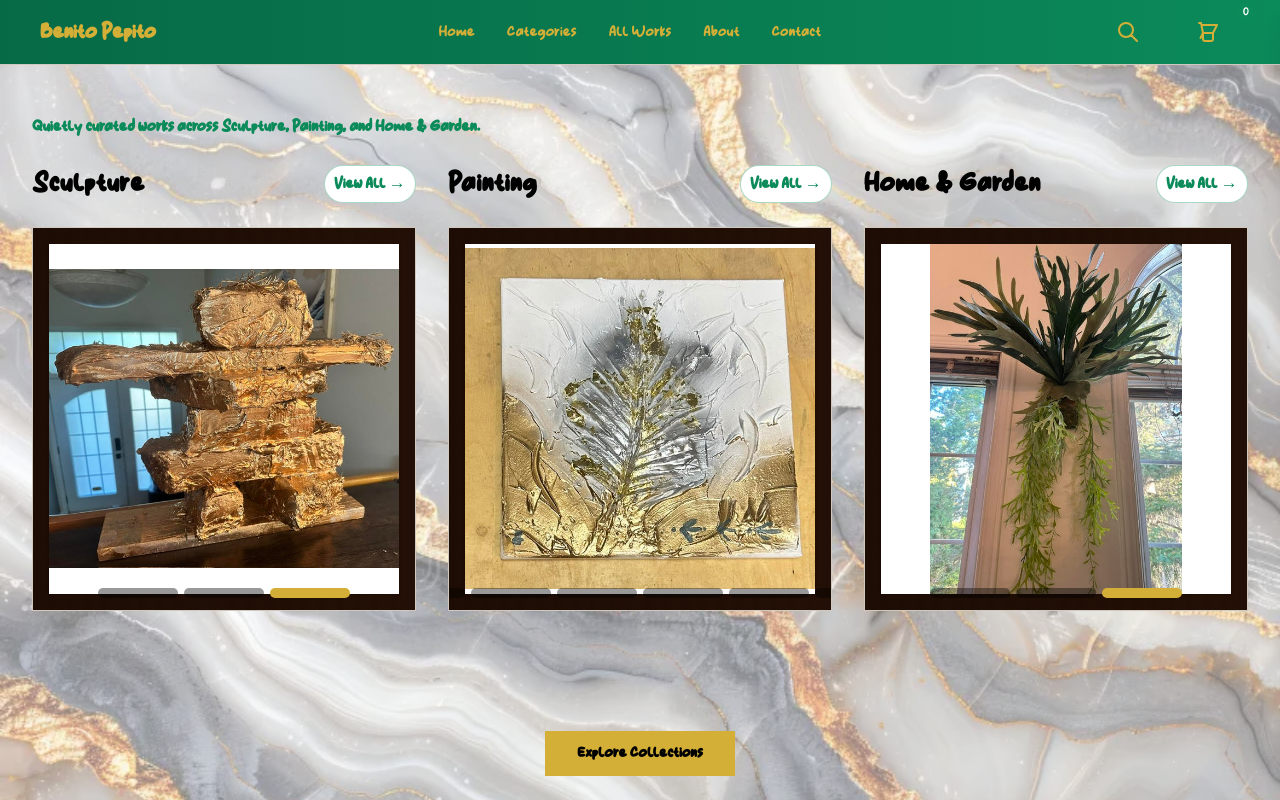
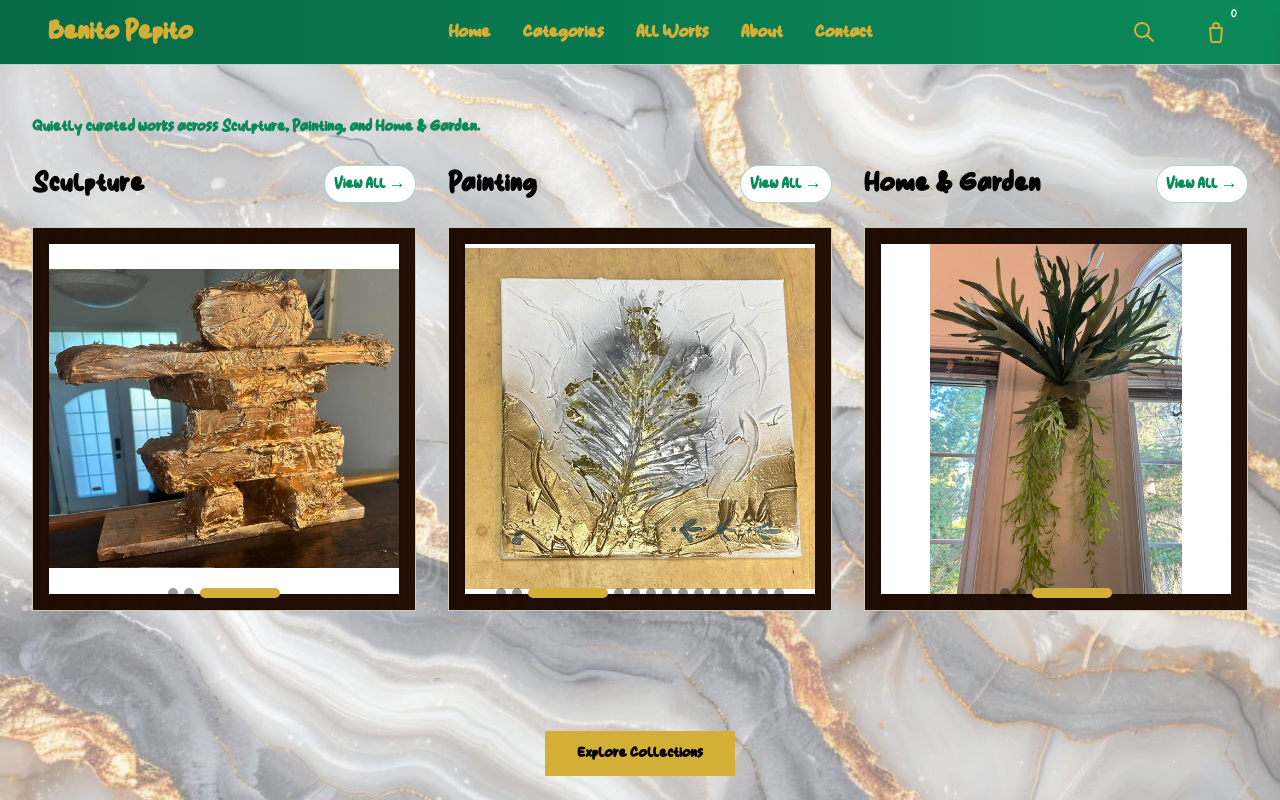
Before and after one commit to proteauj/benito-pepito, a Next.js app in the folder my-app/: page / in a window 1280 px wide. Shown: the top 800 px of the page. Built offline with nearby package versions, Linux system fonts and the light colour scheme.

Commit message:
Fix styles

```diff
--- a/my-app/src/app/globals.css
+++ b/my-app/src/app/globals.css
@@ -101,8 +101,7 @@ h1, h2, h3 {
   color: var(--leaf);
 }
 
-/* Base button sizing: applies to real buttons and anchor buttons */
-button,
+/* Base button sizing (explicit button classes only, not generic <button>) */
 .btn,
 a.btn,
 .btn-ghost,
--- a/my-app/src/app/product/[slug]/page.tsx
+++ b/my-app/src/app/product/[slug]/page.tsx
@@ -70,9 +70,9 @@ export default function ProductPage() {
   if (loading) {
     return (
       <div className="min-h-screen flex items-center justify-center">
-        <div className="bg-white/95 border border-[#cfc9c0] shadow px-10 py-8 text-center">
-          <div className="animate-spin rounded-full h-16 w-16 border-b-2 border-[var(--leaf)] mx-auto"></div>
-          <p className="mt-4 text-xl text-black/70">{t('loading')}</p>
+        <div className="bg-white/95 border border-[#cfc9c0] shadow px-16 py-12 text-center w-full max-w-md">
+          <div className="animate-spin rounded-full h-16 w-16 border-2 border-[var(--leaf)] border-t-transparent mx-auto"></div>
+          <p className="mt-4 text-xl font-semibold text-[var(--leaf)]">{t('loading')}</p>
         </div>
       </div>
     );
--- a/my-app/src/app/products/page.tsx
+++ b/my-app/src/app/products/page.tsx
@@ -125,8 +125,8 @@ export default function ProductsIndexPage() {
   if (loading) {
     return (
       <div className="min-h-screen flex items-center justify-center">
-        <div className="bg-white/95 border border-[#cfc9c0] shadow px-10 py-8 text-center">
-          <div className="animate-spin rounded-full h-12 w-12 border-2 border-[var(--leaf)] border-t-transparent mx-auto"></div>
+        <div className="bg-white/95 border border-[#cfc9c0] shadow px-16 py-12 text-center w-full max-w-md">
+          <div className="animate-spin rounded-full h-16 w-16 border-2 border-[var(--leaf)] border-t-transparent mx-auto"></div>
           <p className="mt-4 text-xl font-semibold text-[var(--leaf)]">{t('loading')}</p>
         </div>
       </div>
--- a/my-app/src/components/SiteHeader.tsx
+++ b/my-app/src/components/SiteHeader.tsx
@@ -12,26 +12,28 @@ export default function SiteHeader() {
       <div className="max-w-7xl mx-auto px-4 sm:px-6 lg:px-8">
         <div className="flex justify-between items-center h-16">
           <div className="flex items-center">
-            <Link href="/" className="text-2xl font-bold text-[var(--gold)] hover:bg-white hover:text-[var(--leaf)] px-2 py-1 transition-colors">Benito Pepito</Link>
+            <Link href="/" className="h-16 flex items-center px-4 text-2xl md:text-3xl font-extrabold text-[var(--gold)] hover:bg-white hover:text-[var(--leaf)] transition-colors">Benito Pepito</Link>
           </div>
           <nav className="hidden md:flex space-x-2 h-16">
-            <Link href="/" className="h-full px-3 text-[var(--gold)] hover:bg-white hover:text-[var(--leaf)] flex items-center transition-colors">{t('nav.home')}</Link>
-            <Link href="/categories" className="h-full px-3 text-[var(--gold)] hover:bg-white hover:text-[var(--leaf)] flex items-center transition-colors">{t('nav.categories')}</Link>
-            <Link href="/products" className="h-full px-3 text-[var(--gold)] hover:bg-white hover:text-[var(--leaf)] flex items-center transition-colors">{t('nav.allWorks')}</Link>
-            <Link href="/about" className="h-full px-3 text-[var(--gold)] hover:bg-white hover:text-[var(--leaf)] flex items-center transition-colors">{t('nav.about')}</Link>
-            <Link href="/contact" className="h-full px-3 text-[var(--gold)] hover:bg-white hover:text-[var(--leaf)] flex items-center transition-colors">{t('nav.contact')}</Link>
+            <Link href="/" className="h-full px-3 text-[var(--gold)] hover:bg-white hover:text-[var(--leaf)] flex items-center transition-colors text-lg md:text-xl font-semibold">{t('nav.home')}</Link>
+            <Link href="/categories" className="h-full px-3 text-[var(--gold)] hover:bg-white hover:text-[var(--leaf)] flex items-center transition-colors text-lg md:text-xl font-semibold">{t('nav.categories')}</Link>
+            <Link href="/products" className="h-full px-3 text-[var(--gold)] hover:bg-white hover:text-[var(--leaf)] flex items-center transition-colors text-lg md:text-xl font-semibold">{t('nav.allWorks')}</Link>
+            <Link href="/about" className="h-full px-3 text-[var(--gold)] hover:bg-white hover:text-[var(--leaf)] flex items-center transition-colors text-lg md:text-xl font-semibold">{t('nav.about')}</Link>
+            <Link href="/contact" className="h-full px-3 text-[var(--gold)] hover:bg-white hover:text-[var(--leaf)] flex items-center transition-colors text-lg md:text-xl font-semibold">{t('nav.contact')}</Link>
           </nav>
           <div className="flex items-center space-x-2 h-16">
-            <Link href="/products" className="h-16 w-16 text-[var(--gold)] hover:bg-white hover:text-[var(--leaf)] flex items-center justify-center transition-colors" aria-label="Search">
+            <Link href="/products" className="h-16 w-16 text-[var(--gold)] hover:bg-white hover:text-[var(--leaf)] flex items-center justify-center transition-colors rounded-none overflow-hidden" aria-label="Search">
               <svg className="w-6 h-6" fill="none" stroke="currentColor" viewBox="0 0 24 24">
                 <path strokeLinecap="round" strokeLinejoin="round" strokeWidth={2} d="M21 21l-6-6m2-5a7 7 0 11-14 0 7 7 0 0114 0z" />
               </svg>
             </Link>
-            <button onClick={toggleCart} className="h-16 w-16 text-[var(--gold)] hover:bg-white hover:text-[var(--leaf)] relative flex items-center justify-center transition-colors" aria-label="Cart">
-              <svg className="w-6 h-6" fill="none" stroke="currentColor" viewBox="0 0 24 24">
-                <path strokeLinecap="round" strokeLinejoin="round" strokeWidth={2} d="M3 3h2l.4 2M7 13h10l4-8H5.4m0 0L7 13m0 0l-2.5 5M7 13v6a2 2 0 002 2h6a2 2 0 002-2v-6" />
+            <button onClick={toggleCart} className="h-16 w-16 text-[var(--gold)] hover:bg-white hover:text-[var(--leaf)] relative flex items-center justify-center transition-colors rounded-none overflow-hidden" aria-label="Cart">
+              {/* Simple bag icon */}
+              <svg className="w-6 h-6" fill="none" stroke="currentColor" viewBox="0 0 24 24" aria-hidden="true">
+                <path strokeLinecap="round" strokeLinejoin="round" strokeWidth={2} d="M6 8h12l-1 12a2 2 0 01-2 2H9a2 2 0 01-2-2L6 8z" />
+                <path strokeLinecap="round" strokeLinejoin="round" strokeWidth={2} d="M9 8V6a3 3 0 116 0v2" />
               </svg>
-              <span className="absolute -top-2 -right-2 bg-[var(--leaf)] text-white text-xs rounded-full h-5 w-5 flex items-center justify-center">{itemCount}</span>
+              <span className="pointer-events-none absolute top-1 right-1 bg-[var(--leaf)] text-white text-xs rounded-full h-5 w-5 flex items-center justify-center">{itemCount}</span>
             </button>
           </div>
         </div>
```
